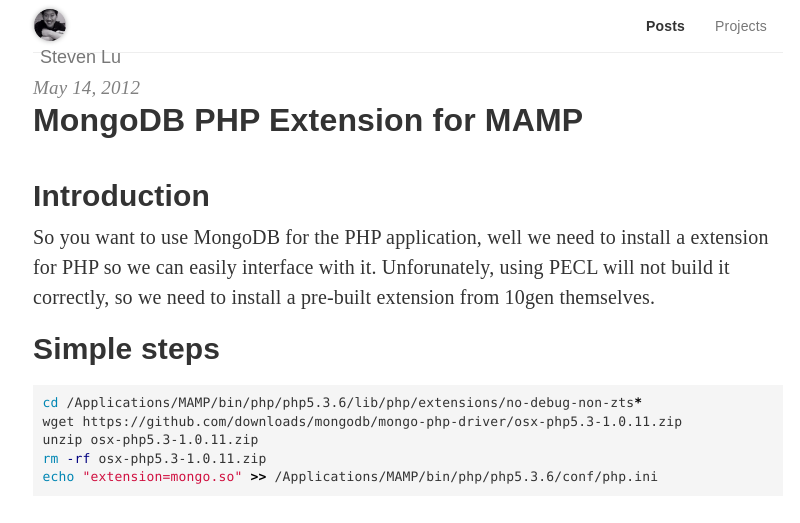
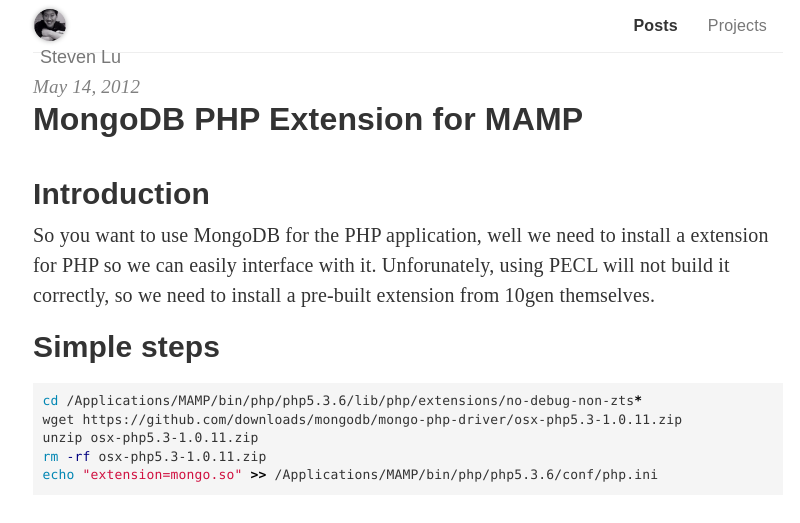
Before and after one commit to sjlu/sjlu.github.io, a Jekyll site: the page built from posts/_posts/2012-05-14-mongodb-php-extension-for-mamp.md, in a window 1280 px wide. Shown: the top 523 px of the page, without its empty margins (232-1032 px from the left). Built offline with Jekyll 4.4.1, drawn with Linux system fonts in a browser that asks for light colours; nearby versions of some CDN libraries; comment, search, counter and statistics services are not loaded.

Commit message:
fixing font sizes

```diff
--- a/css/main.scss
+++ b/css/main.scss
@@ -30,12 +30,14 @@
 
 nav {
   font-family: "freight-sans-pro", sans-serif;
+  font-size: 16px;
 
   .title {
     line-height: 32px;
     font-size: 18px;
     vertical-align: middle;
     margin-left: 6px;
+    font-weight: 500;
   }
 
   .navbar-nav {
@@ -105,7 +107,7 @@
 
 p {
   font-size: 20px;
-  line-height: 1.6;
+  line-height: 1.5;
   margin-bottom: 17px;
 }
 
@@ -244,12 +246,9 @@
   }
 
   .post-content {
-    font-weight: 300;
-    font-size: 17px;
-
-    p {
-      line-height: 1.5;
-    }
+    font-size: 20px;
+    line-height: 1.5;
+    margin-bottom: 17px;
 
     ul, ol {
       padding-left: 24px;
```
